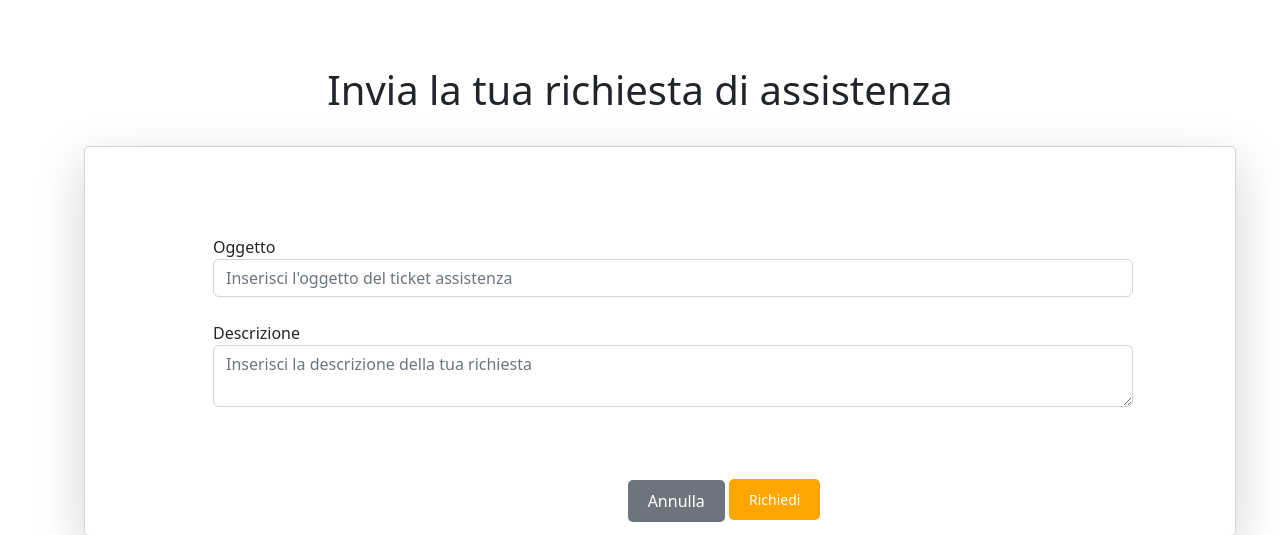
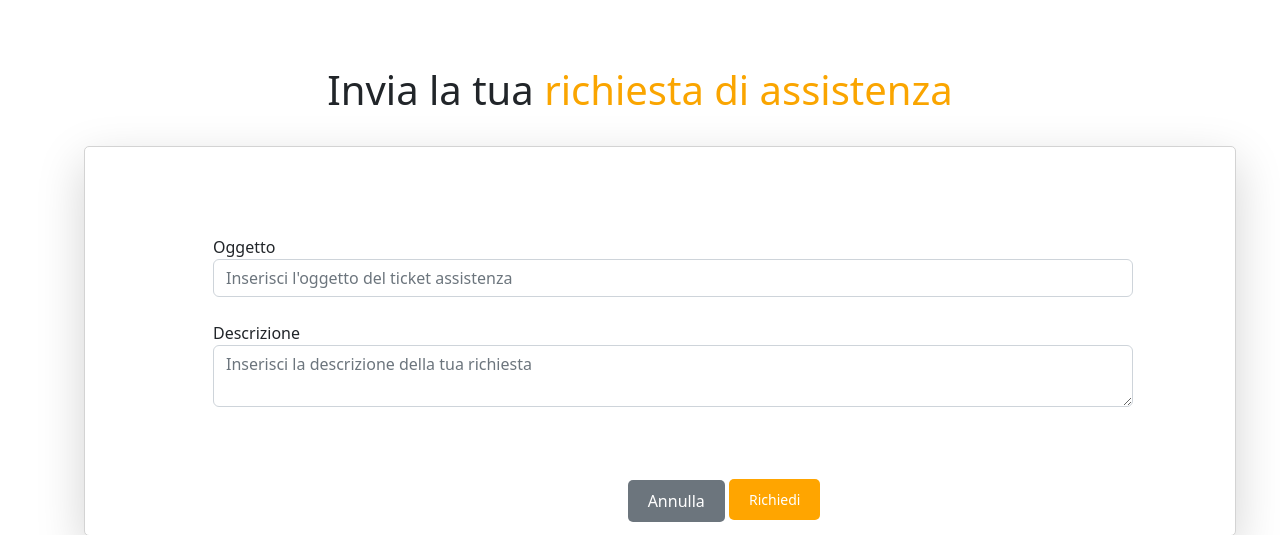
Before and after one commit to gianwario/BeeHave, a Flask app: template Website/flaskr/templates/richiedi_assistenza.html in a window 1280 px wide; the page is wider, and only the part inside the window is pictured. Shown: the part 56-591 px from the top of that part. Run offline with Flask 2, Linux system fonts and the light colour scheme; the template is opened without the code that fills it, so the values that code supplies are empty; parts of the project's set-up code (start-up, migrations or seed data) failed here and were passed over; some web fonts are replaced.

Commit message:
Minor fixes

```diff
--- a/Website/flaskr/templates/richiedi_assistenza.html
+++ b/Website/flaskr/templates/richiedi_assistenza.html
@@ -11,7 +11,7 @@
 <body>
 {% block content %}
 <br><br><br>
-<h1 style="text-align: center">Invia la tua richiesta di assistenza</h1>
+<h1 style="text-align: center">Invia la tua <span style="color:#faa500">richiesta di assistenza</span></h1>
 <br>
 <div class="product-container" style="margin-left:5%">
     <br>
--- a/Website/flaskr/templates/singolo_ticket.html
+++ b/Website/flaskr/templates/singolo_ticket.html
@@ -11,7 +11,7 @@
 
 </head>
 {% block content %}<br><br><br>
-<h1 style="text-align: center"> Il Tuo Ticket </h1>
+<h1 style="text-align: center"> Il tuo <span style="color:#faa500">Ticket</span> </h1>
 <div class="container">
 
     <div class="mt-5">
```
